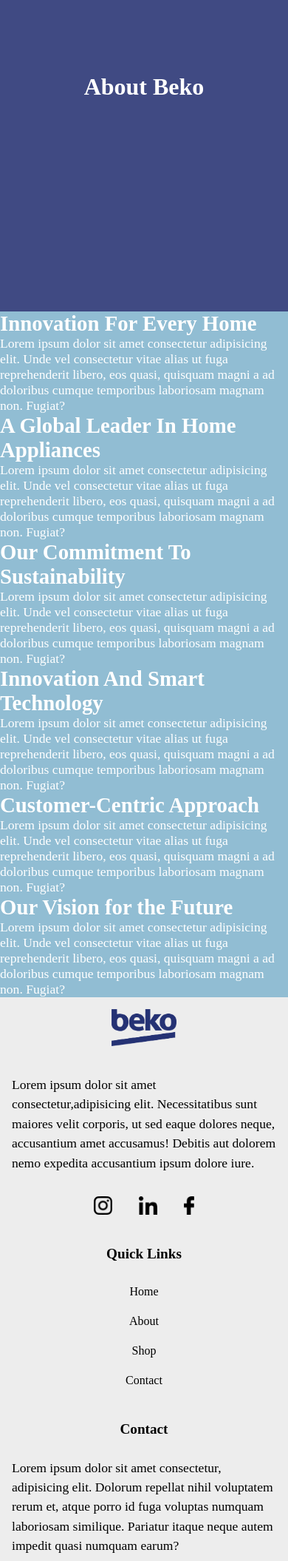
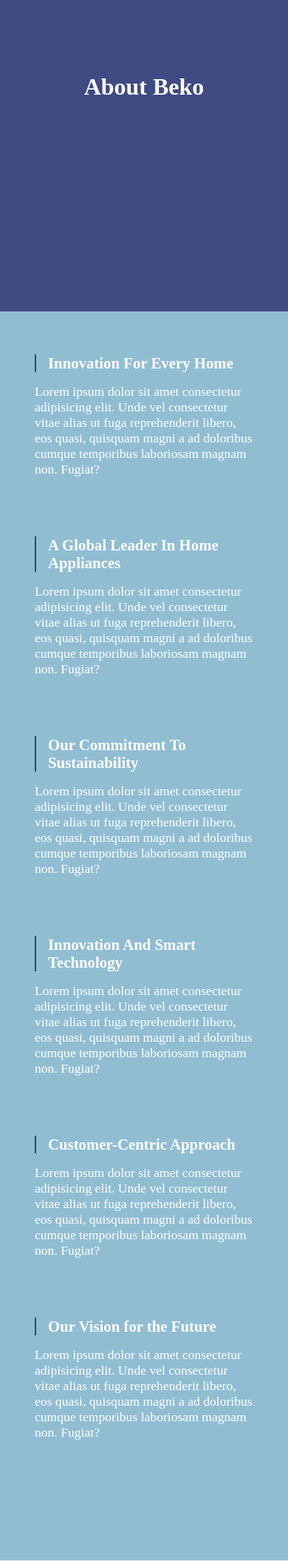
Before and after one commit to Kumeni/beko-corporate, a PHP site: page /about-us.html in a window 390 px wide. Shown: the part 72-2182 px from the top of the page at 74% size. Run offline with PHP 8.4, Linux system fonts and the light colour scheme.

Commit message:
Completed about us page

```diff
--- a/styles/about-us.css
+++ b/styles/about-us.css
@@ -13,4 +13,78 @@
 .beko-about-content {
     background-color: #91BDD3;
     color: white;
+    min-height: 200vh;
 }
+
+.beko-about-information {
+    display: grid;
+    justify-content: center;
+    position: relative;
+    top: 150px;
+    width: 100%;
+}
+
+.paragrapgh-content {
+    width: 60%;
+    display: grid;
+    grid-template-columns: auto;
+    grid-template-rows: repeat(6, auto);
+    row-gap: 1rem;
+    justify-self: center;
+}
+
+.paragrapgh-content h3 {
+    border-left: 3px solid #273273e1;
+    padding-left: 1rem;
+}
+
+@media (max-width: 1024px) {
+    .beko-about-information {
+        top: 50px;
+        width: 100%;
+    }
+    .paragrapgh-content {
+        width: 70%;
+        padding: 0.22rem;
+    }
+
+    .paragrapgh-content h3{
+        font-size: 1.3rem;
+        padding-left: 0.25rem;
+        border-left: 2.5px solid #273273e1;
+    }
+}
+
+@media (max-width: 768px) {
+    .beko-about-information {
+        top: 50px;
+        width: 100%;
+    }
+    .paragrapgh-content {
+        width: 80%;
+        padding: 0.5rem;
+    }
+
+    .paragrapgh-content h3{
+        font-size: 1.3rem;
+        padding-left: 1rem;
+        border-left: 2.5px solid #273273e1;
+    }
+}
+
+@media (max-width: 320px) {
+    .beko-about-information {
+        top: 50px;
+        width: 100%;
+    }
+    .paragrapgh-content {
+        width: 90%;
+        padding: 0.22rem;
+    }
+
+    .paragrapgh-content h3{
+        font-size: 1.3rem;
+        padding-left: 0.25rem;
+        border-left: 2.5px solid #273273e1;
+    }
+}
```
